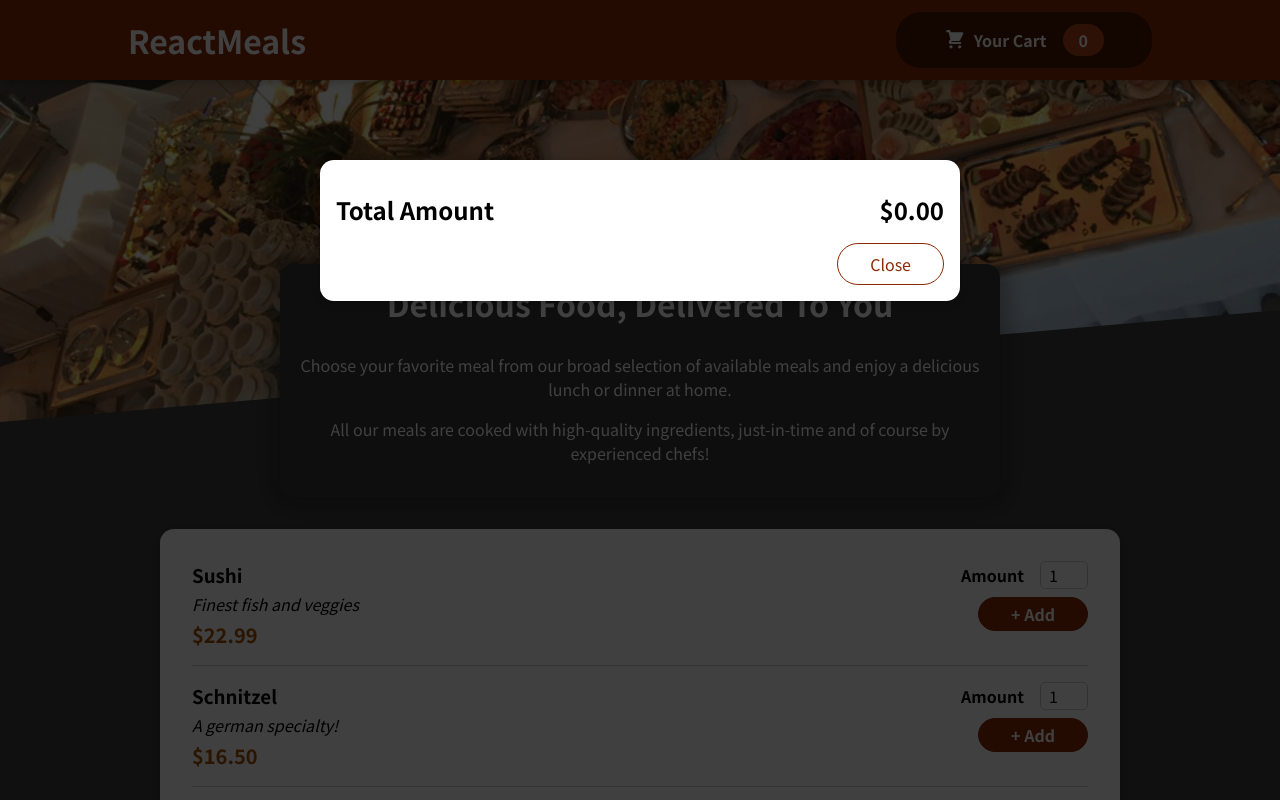
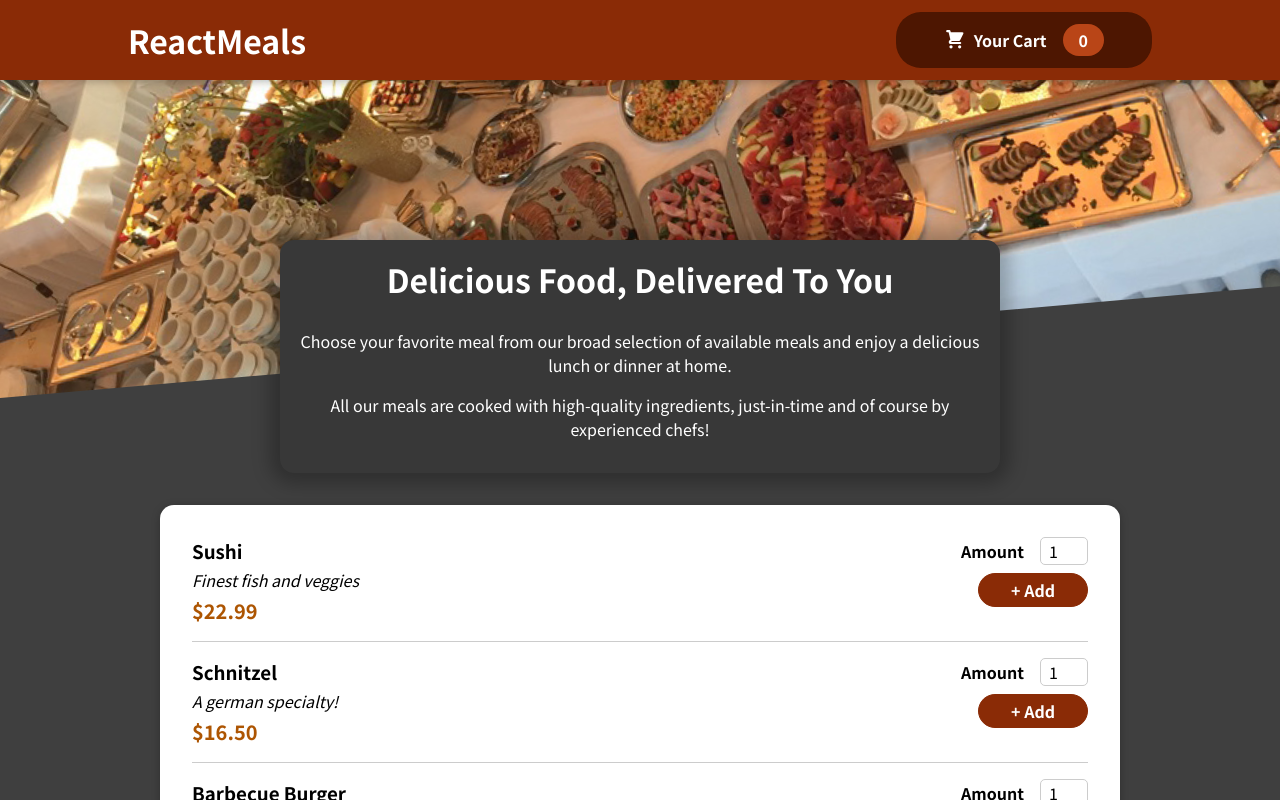
Before and after one commit to georgemakris72/reactjs-food-order, a React (Create React App) app: page / in a window 1280 px wide. Shown: the top 800 px of the page. Built offline with nearby package versions, Linux system fonts and the light colour scheme.

Commit message:
fixed typo of merged cart feature

```diff
--- a/src/App.js
+++ b/src/App.js
@@ -18,7 +18,7 @@ function App() {
 
   return (
     <CartProvider>
-      {cartIsShown} && <Cart onClose={hideCartHandler} />
+      {cartIsShown && <Cart onClose={hideCartHandler} />}
       <Header onShowCart= {showCartHandler}  />
       <main>
         <Meals />
```
Also changed, not shown: 1 other file (tests, documents, lock files or other folders).
